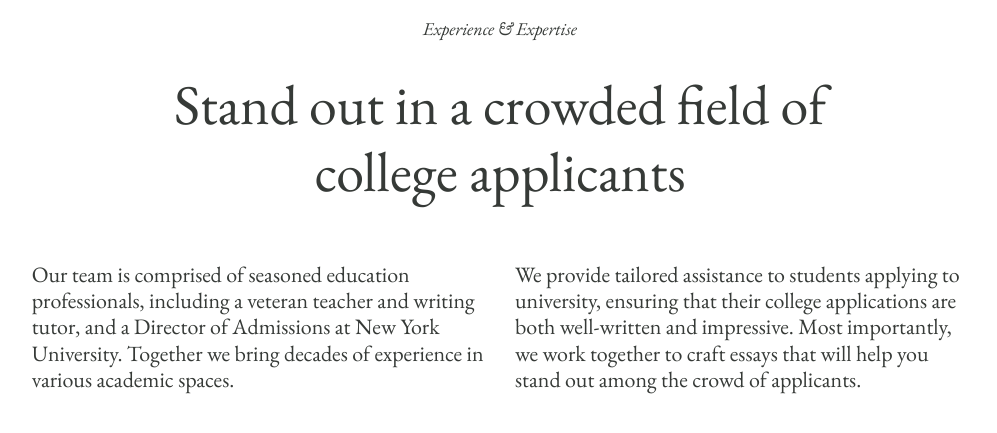
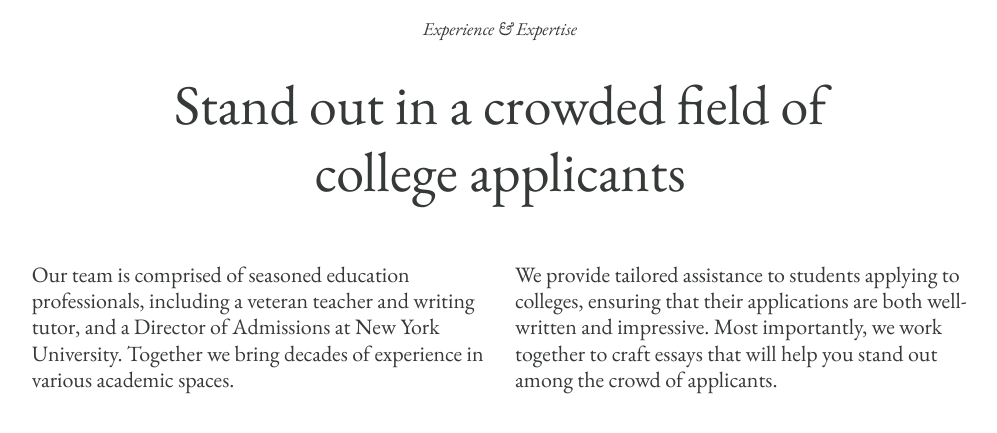
Before and after one commit to tylerhancock/ivy-road, a Jekyll site: the page built from index.html, in a window 1280 px wide and 900 px high, scrolled down 1359 px, cut to the strip 0-453 px from the top of the window. Shown: the top 433 px of the strip, without its empty margins (140-1137 px from the left). Built offline with Jekyll 4.4.1, drawn with Linux system fonts in a browser that asks for light colours.

Commit message:
maria edits 2

```diff
--- a/index.html
+++ b/index.html
@@ -41,7 +41,7 @@ id: home
 				<p class="font-md text-center text-sm-left">Our team is comprised of seasoned education professionals, including a veteran teacher and writing tutor, and a Director of Admissions at New York University. Together we bring decades of experience in various academic spaces.</p>
 			</div>
 			<div class="col-12 col-sm-6 col-lg-5">
-				<p class="font-md text-center text-sm-left">We provide tailored assistance to students applying to university, ensuring that their college applications are both well-written and impressive. Most importantly, we work together to craft essays that will help you stand out among the crowd of applicants.</p>
+				<p class="font-md text-center text-sm-left">We provide tailored assistance to students applying to colleges, ensuring that their applications are both well-written and impressive. Most importantly, we work together to craft essays that will help you stand out among the crowd of applicants.</p>
 			</div>
 		</div>
 		<div class="row">
```
Also changed, not shown: 1 other file.
